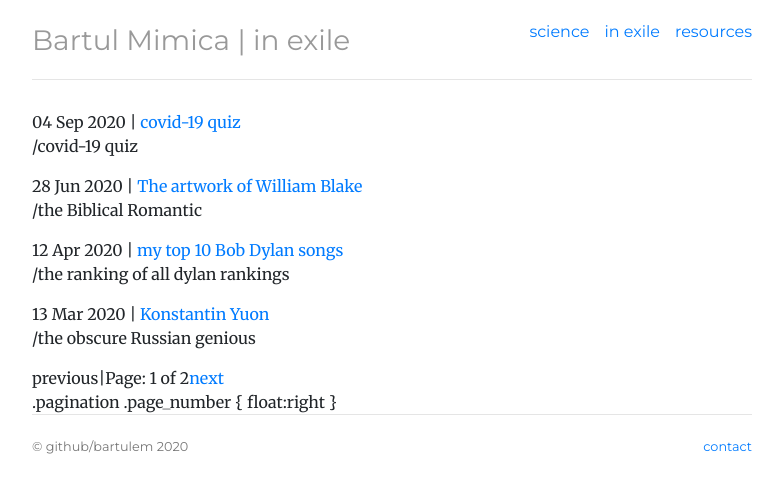
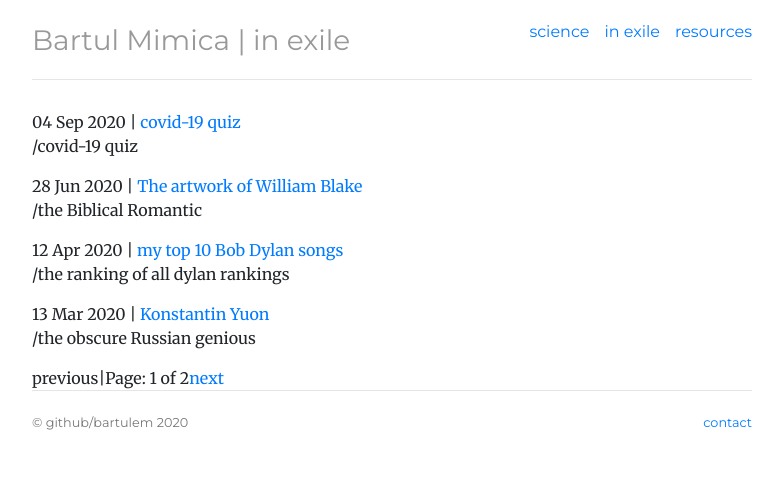
Before and after one commit to bartulem/bartulem.github.io, a Jekyll site: the page built from inexile/index.html, in a window 1280 px wide. Shown: the top 493 px of the page, without its empty margins (248-1031 px from the left). Built offline with Jekyll 4.4.1, drawn with Linux system fonts in a browser that asks for light colours; the list of posts is cut into pages by our own code; comment, search, counter and statistics services are not loaded.

Commit message:
adjust paginate v10

```diff
--- a/_includes/post-list.html
+++ b/_includes/post-list.html
@@ -19,9 +19,9 @@
     <span class="previous">previous</span>
   {% endif %}
   <span class="sep">
-    |
+      <a> | </a>
   </span>
-  <span class="page_number ">
+  <span class="page_number">
     Page: {{ paginator.page }} of {{ paginator.total_pages }}
   </span>
   {% if paginator.next_page %}
@@ -30,5 +30,3 @@
     <span class="next ">next</span>
   {% endif %}
 </div>
-
-.pagination .page_number  { float:right }
--- a/css/style.css
+++ b/css/style.css
@@ -29,6 +29,8 @@
 
 .science, .inexile, .resources, .error { margin-bottom: 30px; }
 
+.pagination .page_number { float:right }
+
 .nav-pills li { margin-left: 15px; }
 
 /* science */
```
